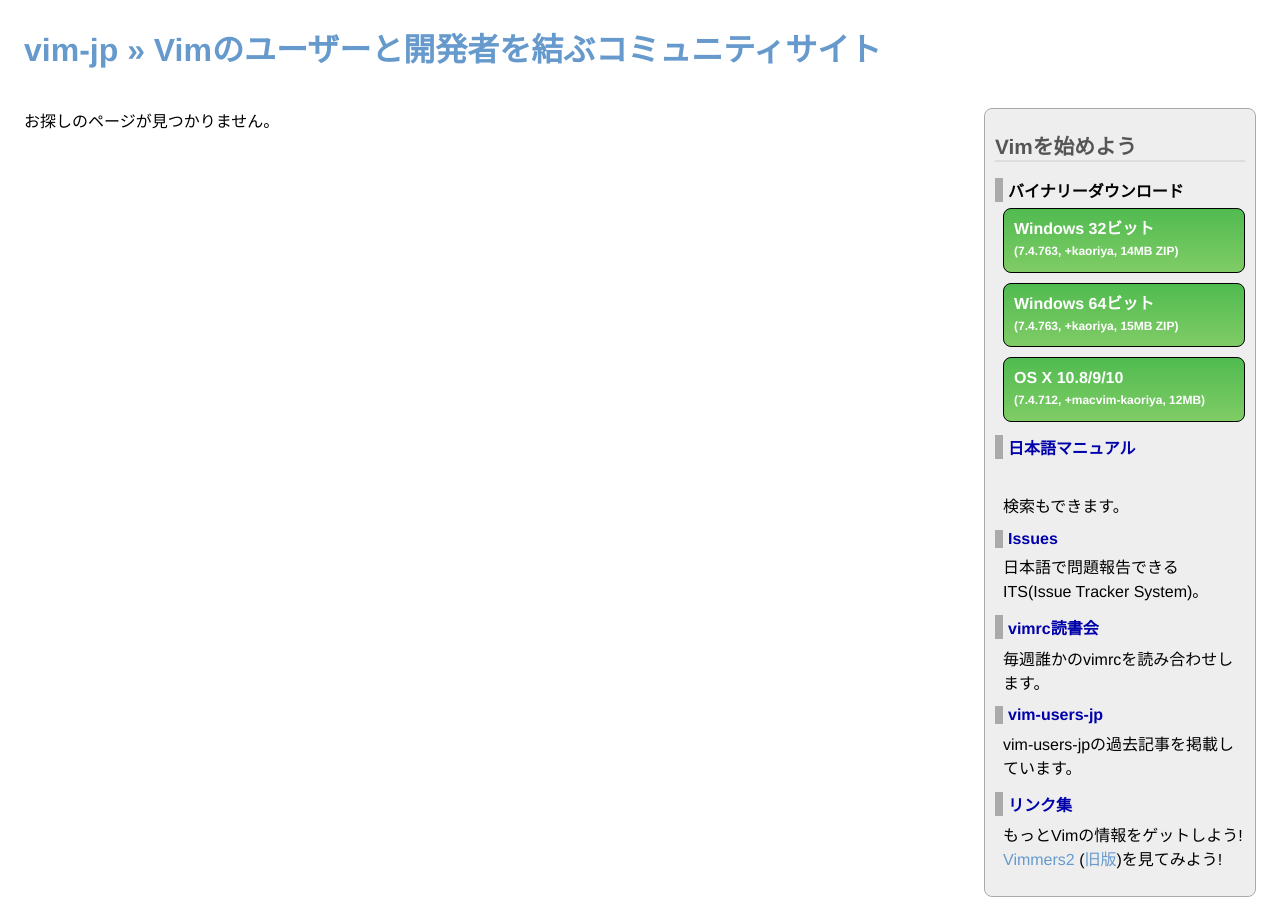
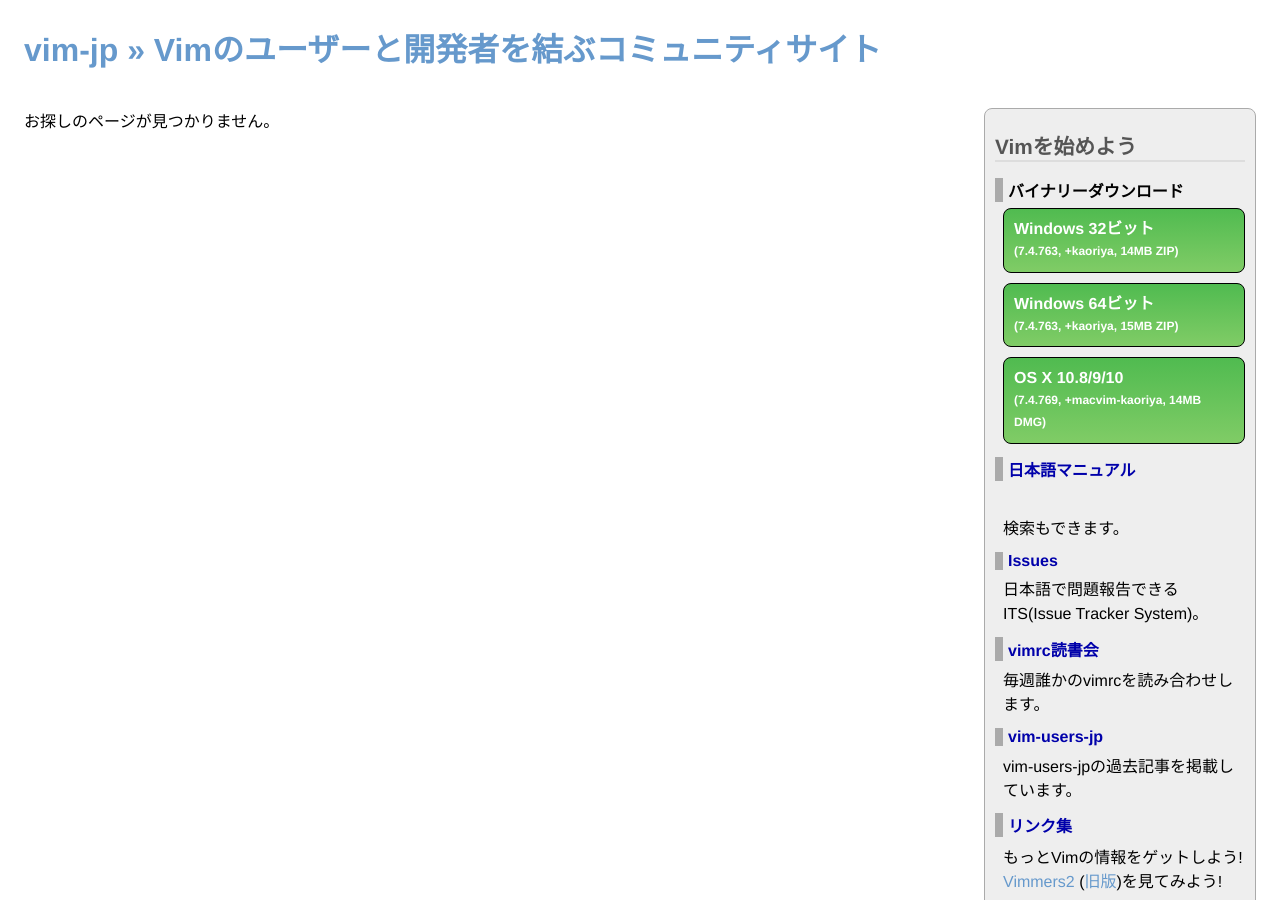
Before and after one commit to vim-jp/vim-jp.github.io, a Jekyll site: the page built from 403.html, in a window 1280 px wide and 900 px high. Built offline with Jekyll 4.4.1, drawn with Linux system fonts in a browser that asks for light colours; nearby versions of some CDN libraries; Markdown is read by kramdown in place of the engine named in the settings; comment, search, counter and statistics services are not loaded.

Commit message:
MacVim-KaoriYa 20150707

```diff
--- a/_data/downloads.yml
+++ b/_data/downloads.yml
@@ -12,5 +12,5 @@
   info: +kaoriya, 14/15MB ZIP
 vim74mac:
   title: OS X 10.8/9/10
-  version: '7.4.712'
-  info: +macvim-kaoriya, 12MB
+  version: '7.4.769'
+  info: +macvim-kaoriya, 14MB DMG
```
